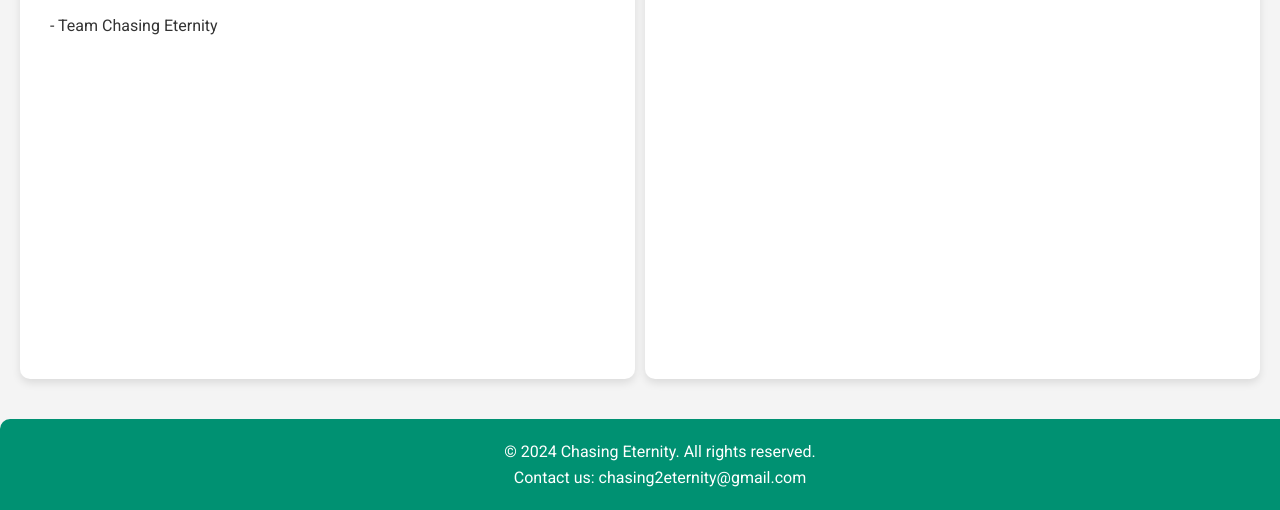
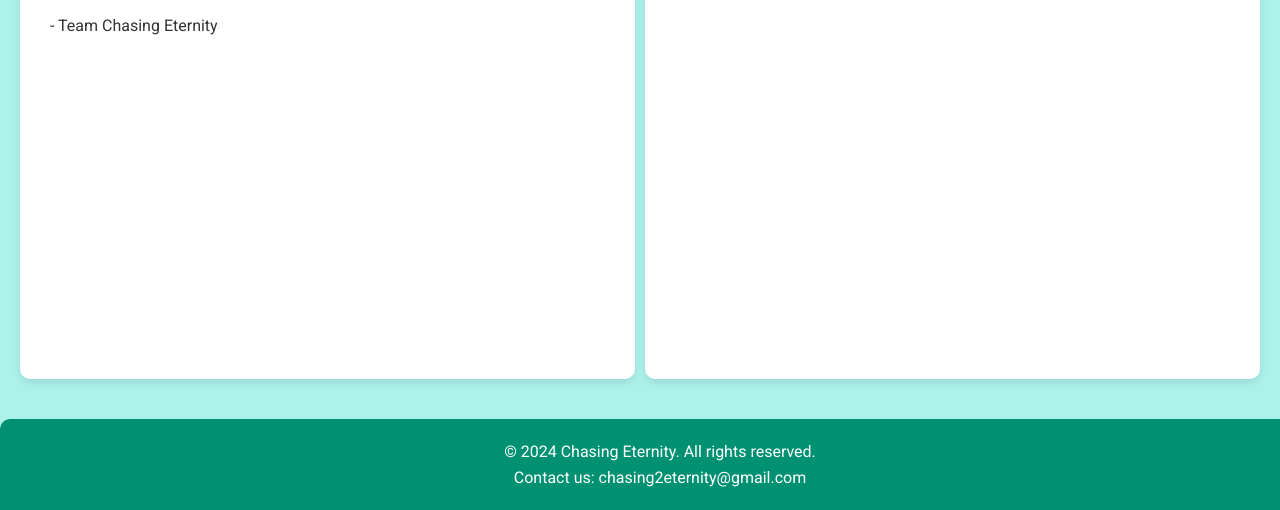
Before and after one commit to Chasingeternity/Chasingeternity-, a plain HTML site: page index.html in a window 1280 px wide. Shown: the part 451-961 px from the top of the page. Drawn offline with Linux system fonts and the light colour scheme.

Commit message:
Update index.html

```diff
--- a/index.html
+++ b/index.html
@@ -13,7 +13,7 @@
             padding: 0;
             font-family: 'Roboto', sans-serif;
             line-height: 1.6;
-            background-color: #f4f4f4; /* Light gray background */
+            background-color: #acf2eb; /* Light gray background */
             color: #333; /* Dark gray text color */
         }
 
```
